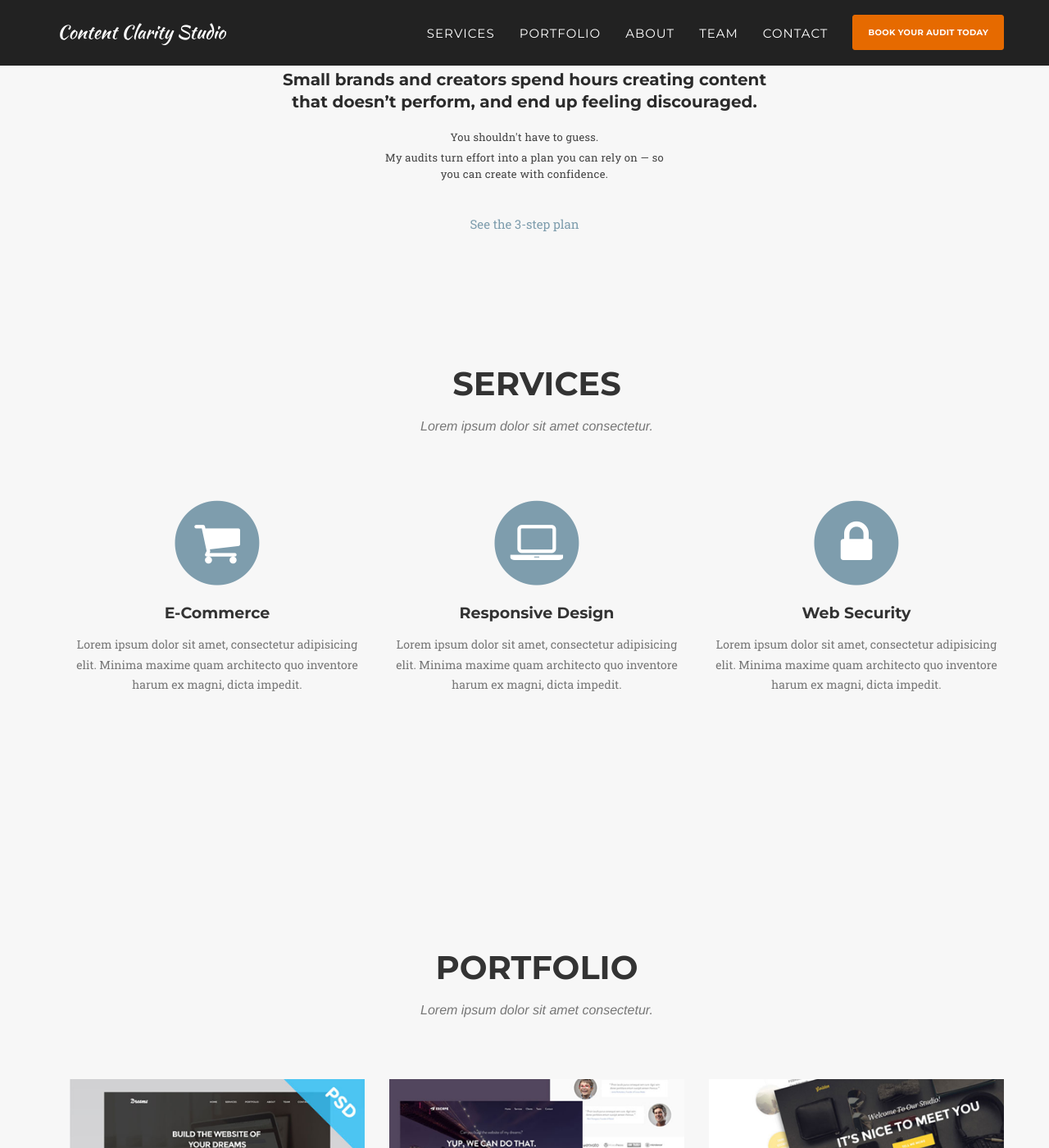
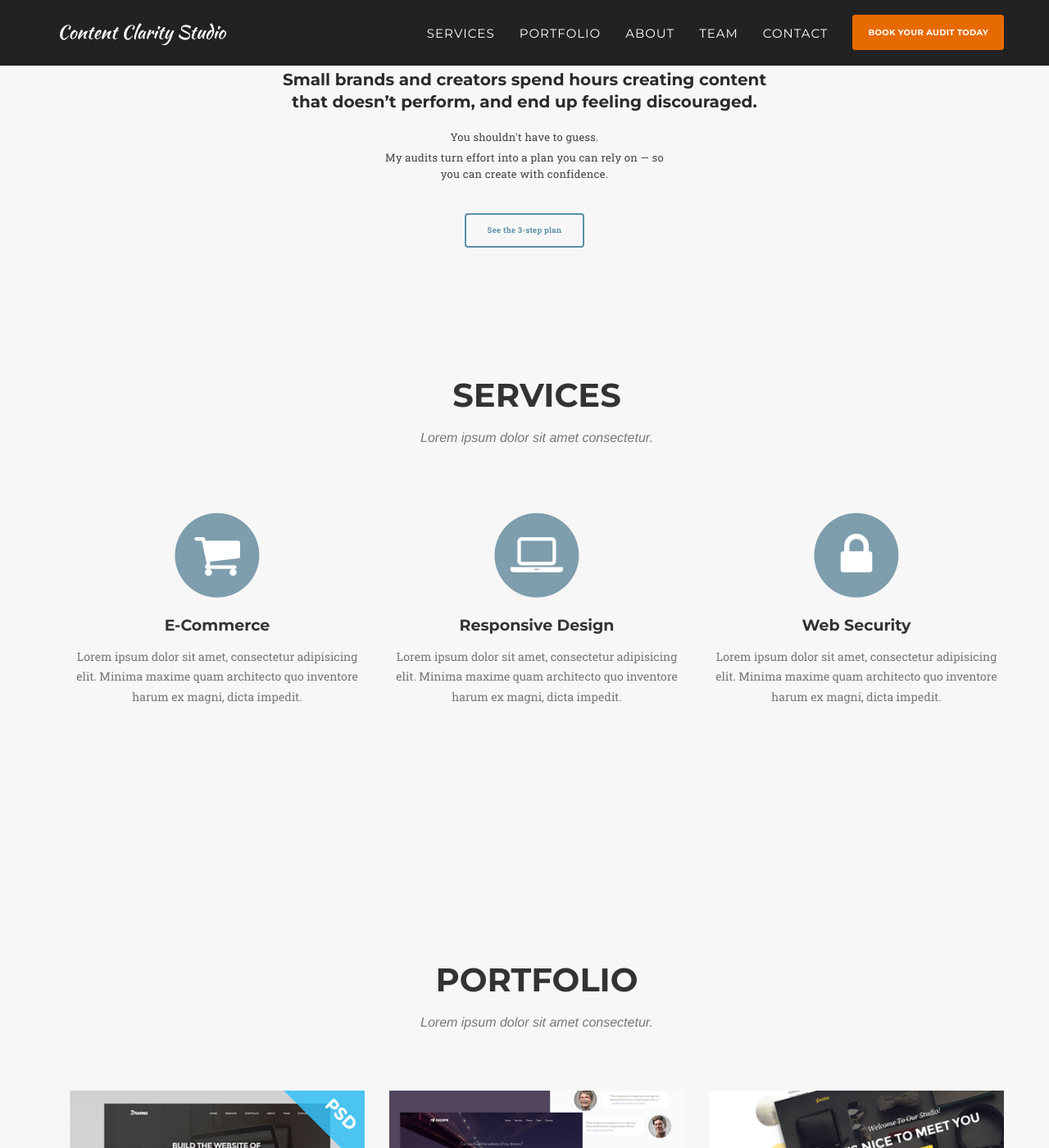
Before and after one commit to ContentClarityStudio/contentclaritystudio.github.io, a Jekyll site: the page built from index.html, in a window 1280 px wide and 1400 px high, scrolled down 1068 px. Shown: the whole window at 82% size. Built offline with Jekyll 4.4.1, drawn with Linux system fonts in a browser that asks for light colours; some web fonts are replaced.

Commit message:
Update overrides.css
plan button for problem section

```diff
--- a/css/overrides.css
+++ b/css/overrides.css
@@ -141,3 +141,36 @@ header .intro-heading {
   display: block;
   content: "";
 }
+
+/* Secondary calm button (problem section + anywhere else) */
+.btn.btn-secondary {
+  background-color: transparent;
+  border: 2px solid #5b8fa9;   /* your blue accent */
+  color: #5b8fa9;
+  font-weight: 600;
+  letter-spacing: 0.3px;
+  padding: 12px 26px;          /* smaller than primary for lighter feel */
+  font-size: 0.95rem;          /* a bit lighter than main CTAs */
+  border-radius: 4px;
+  transition: all 0.25s ease;
+}
+
+.btn.btn-secondary:hover,
+.btn.btn-secondary:focus {
+  background-color: #5b8fa9;
+  color: #fff;
+}
+
+/* Optional: give the button a touch more space above/below in the problem section */
+#problem .btn.btn-secondary {
+  margin-top: 8px;
+  margin-bottom: 8px;
+}
+
+/* Mobile tweak */
+@media (max-width:576px){
+  .btn.btn-secondary {
+    padding: 10px 22px;
+    font-size: 0.95rem;
+  }
+}
```
